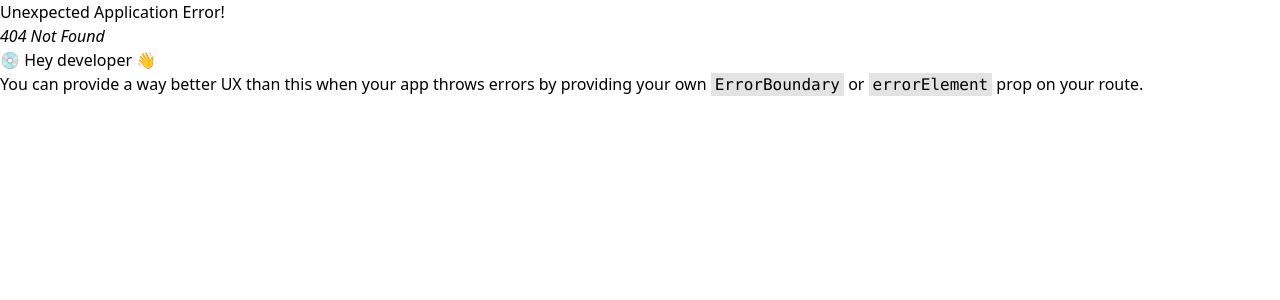
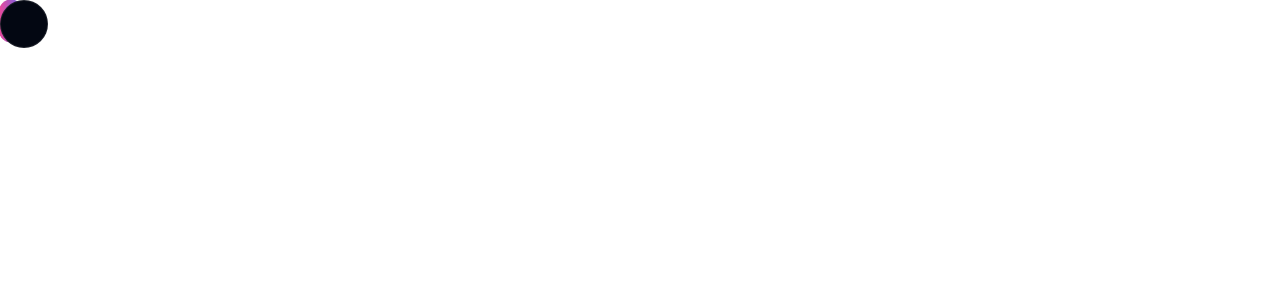
Before and after one commit to ValentinZoia/framer-motion, a React (Vite) app: page /moving-border in a window 1280 px wide. Before the commit this address had no page. Shown: the top 300 px of the page. Built offline with nearby package versions, Linux system fonts and the light colour scheme.

Commit message:
add MovingBorder component

```diff
--- /dev/null
+++ b/src/pages/MovingBorder.tsx
@@ -0,0 +1,37 @@
+import { motion, useAnimationControls } from "framer-motion";
+import { type ReactNode, useEffect, useRef } from "react";
+
+export const MovingBorder = ({ children }: { children?: ReactNode }) => {
+  const containerRef = useRef<HTMLButtonElement>(null);
+  const controls = useAnimationControls();
+
+  const move = async () => {
+    await controls.start({ x: "101.3%" }, { ease: "linear", duration: 0.5 });
+    await controls.start({ y: "14%" }, { ease: "linear", duration: 0.5 });
+    await controls.start({ x: 0 }, { ease: "linear", duration: 0.5 });
+    await controls.start({ y: 0 }, { ease: "linear", duration: 0.5 });
+    await move();
+  };
+
+  useEffect(() => {
+    move();
+    // eslint-disable-next-line react-hooks/exhaustive-deps
+  }, []);
+
+  return (
+    <motion.button
+      whileTap={{ scale: 1.02 }}
+      whileHover={{ scale: 1.06 }}
+      transition={{ type: "spring", bounce: 0.5 }}
+      className="text-white uppercase bg-transparent text-2xl font-bold relative p-6 rounded-full"
+      ref={containerRef}
+    >
+      <div className="-inset-0 absolute bg-gray-950 z-10 rounded-full border border-gray-100/10" />
+      <motion.div
+        className="h-[90%] w-[50%] absolute bg-gradient-to-r from-pink-500 to-indigo-500 z-0 rounded-full -inset-px"
+        animate={controls}
+      />
+      <div className="relative z-10">{children}</div>
+    </motion.button>
+  );
+};
--- a/src/routes/index.tsx
+++ b/src/routes/index.tsx
@@ -39,6 +39,8 @@ import MosaicoPage from "../pages/Mosaico/Page";
 import { FlipWords } from "../pages/FlipWords";
 
 import JackPotSectionPage from "../pages/JackPotSection/Page";
+import { MovingBorder } from "../pages/MovingBorder";
+import { OffsetExample } from "../pages/OffsetExample";
 
 
 
@@ -242,6 +244,16 @@ const router = createBrowserRouter([
         path:"/jack-pot-section",
         id:"Jack Pot Section",
         element:<JackPotSectionPage />
+    },
+    {
+        path:"/moving-border",
+        id:"Moving Border",
+        element:<MovingBorder />
+    },
+    {
+        path:"/offset",
+        id:"Offset",
+        element:<OffsetExample />
     }
 
 
```
